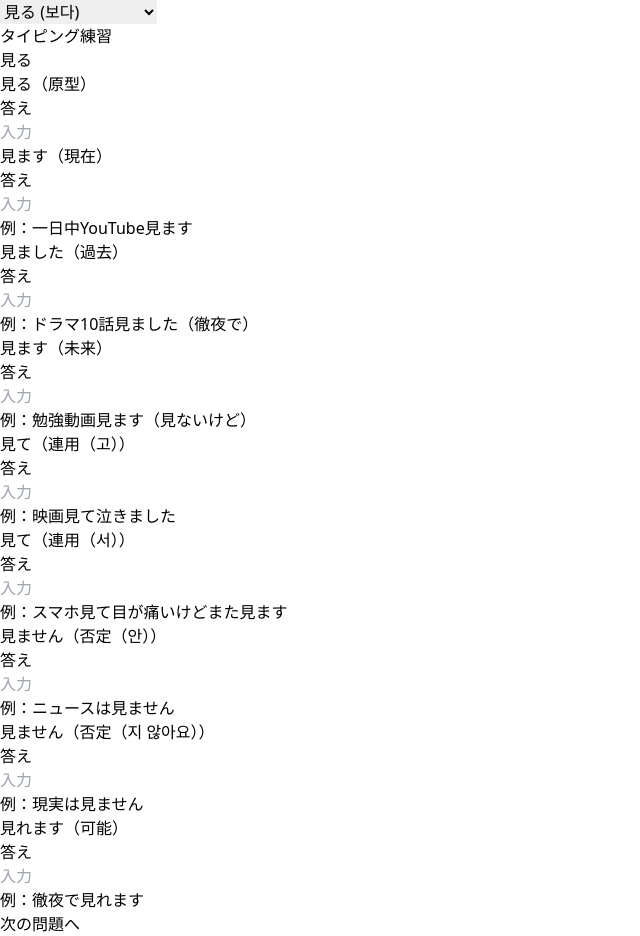
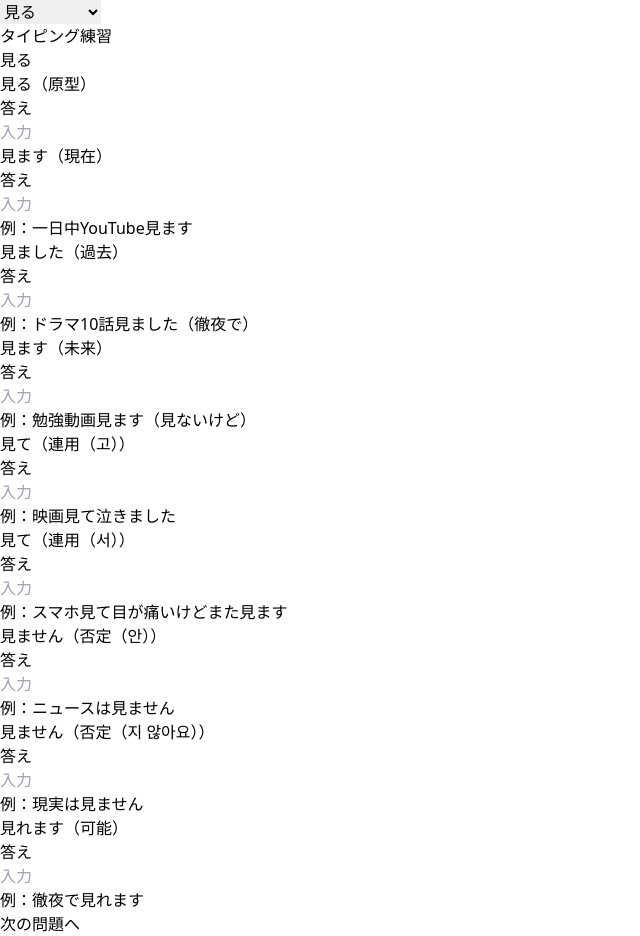
Before and after one commit to thekiai/word-katsuyou, a React (Vite) app: page / in a window 1280 px wide. Shown: the whole page, without its empty margins (0-640 px from the left). Built offline with nearby package versions, Linux system fonts and the light colour scheme.

Commit message:
動詞の選択肢から動詞の基本形を削除し、意味のみを表示するように変更。また、"negative_jian"の動詞のフォームを修正。

```diff
--- a/src/App.tsx
+++ b/src/App.tsx
@@ -210,7 +210,7 @@ function App() {
                 <option value="random">🎲 ランダム（全動詞）</option>
                 {verbs.map((verb) => (
                   <option key={verb.base} value={verb.base}>
-                    {verb.meaningJa} ({verb.base})
+                    {verb.meaningJa}
                   </option>
                 ))}
               </select>
@@ -280,7 +280,7 @@ function App() {
               >
                 {verbs.map((verb) => (
                   <option key={verb.base} value={verb.base}>
-                    {verb.meaningJa} ({verb.base})
+                    {verb.meaningJa}
                   </option>
                 ))}
               </select>
--- a/src/data/verbs.json
+++ b/src/data/verbs.json
@@ -116,7 +116,7 @@
     "go": { "form": "알고", "meaningJa": "知って", "example": "알고 있어요", "exampleJa": "知ってます" },
     "seo": { "form": "알아서", "meaningJa": "知って", "example": "알아서 적당히 해요", "exampleJa": "わかって適当にやります" },
     "negative_an": { "form": "몰라요", "meaningJa": "知りません", "example": "아무것도 몰라요", "exampleJa": "何も知りません" },
-    "negative_jian": { "form": "알지 않아요", "meaningJa": "知りません", "example": "전혀 알지 않아요", "exampleJa": "全然知りません" },
+    "negative_jian": { "form": "몰라요", "meaningJa": "知りません", "example": "전혀 알지 않아요", "exampleJa": "全然知りません" },
     "possible": { "form": "알 수 있어요", "meaningJa": "知れます", "example": "다 알 수 있어요", "exampleJa": "全部わかります（天才なので）" }
   },
   {
```
